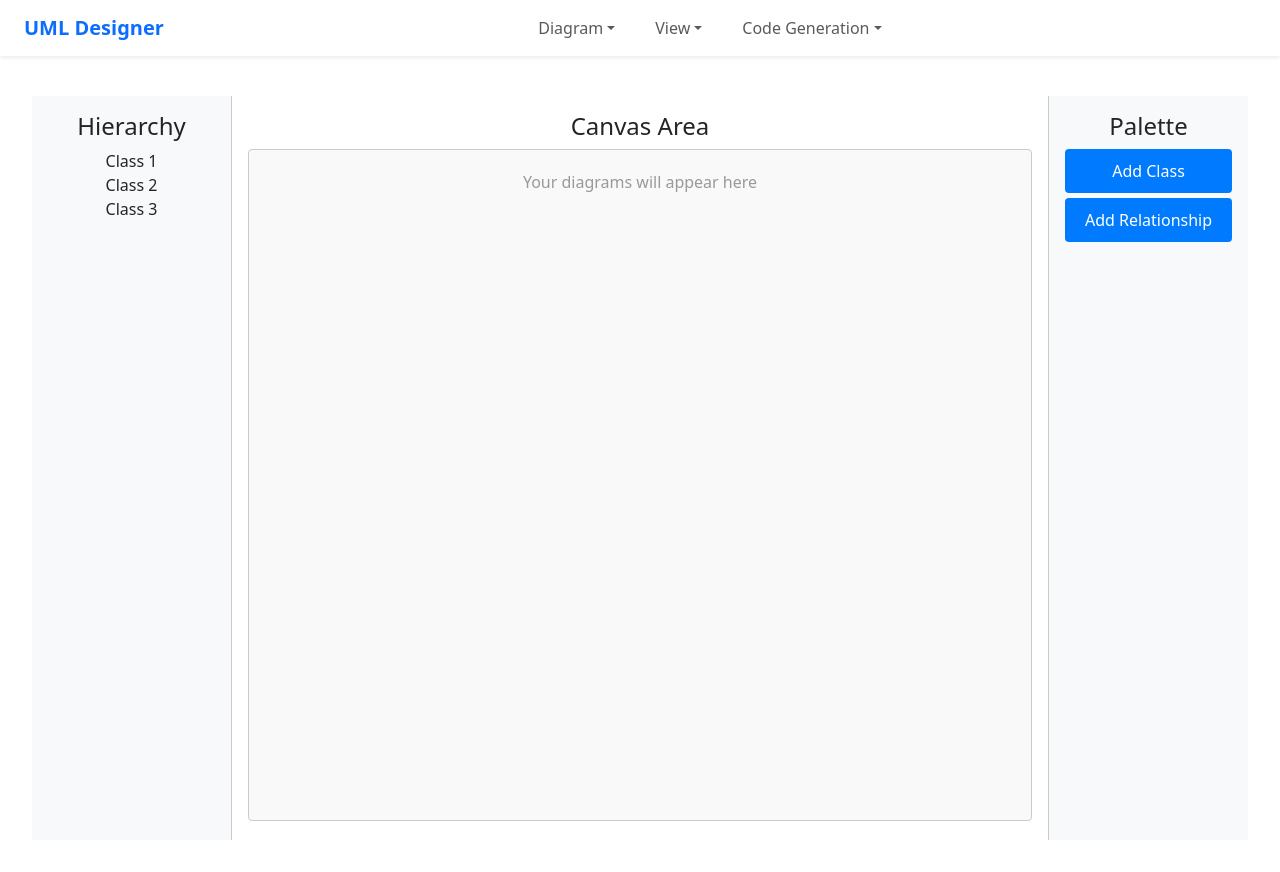
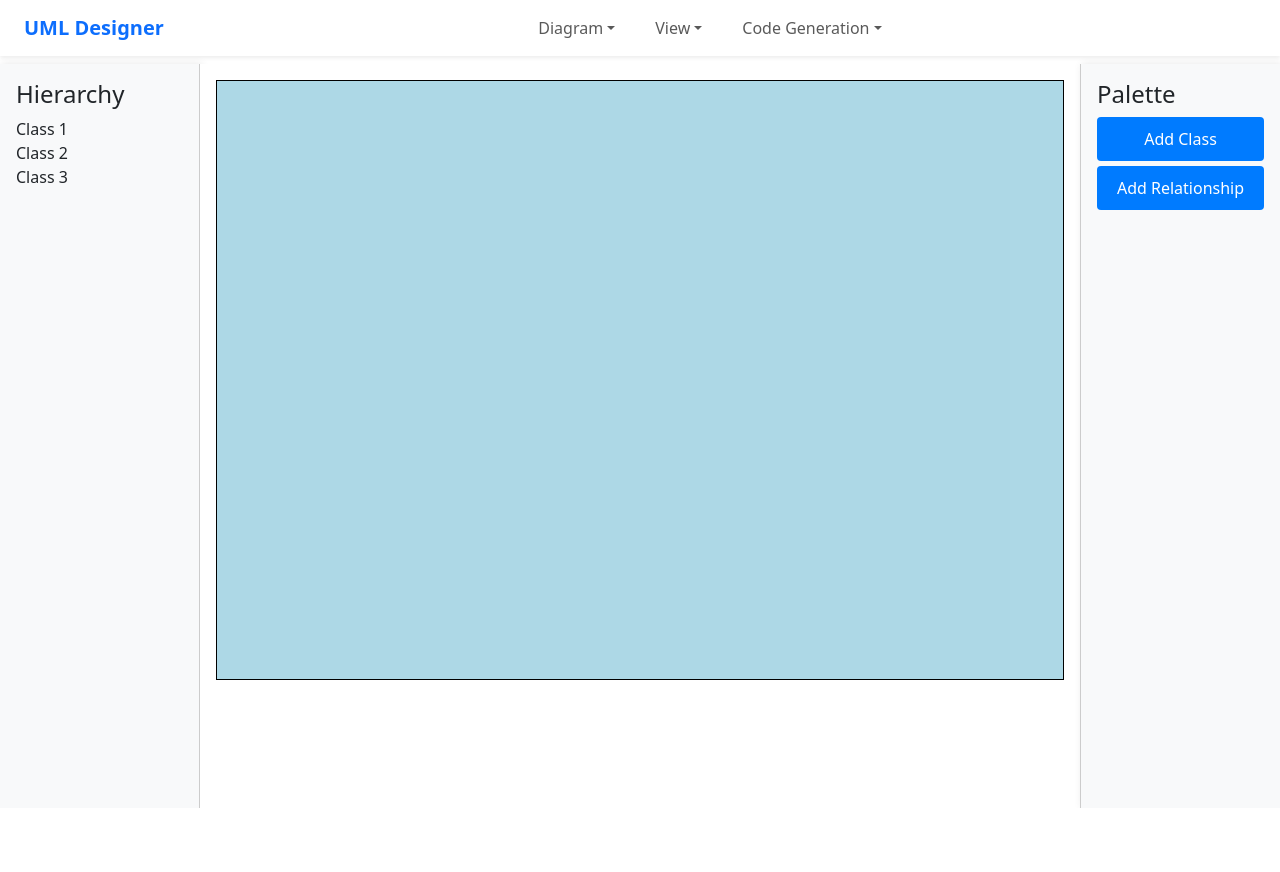
Before and after one commit to aminegumi/uml, a React (Vite) app in the folder uml/: page / in a window 1280 px wide. After the commit the page ends 808 px from the top, so only its background shows below. Built offline with nearby package versions, Linux system fonts and the light colour scheme.

Commit message:
frontend v2

```diff
--- a/uml/src/App.css
+++ b/uml/src/App.css
@@ -1,55 +1,37 @@
-#root {
-  max-width: 1280px;
-  margin: 0 auto;
-  padding: 2rem;
-  text-align: center;
+/* App.css */
+
+/* Overall layout */
+.layout {
+  display: flex;
+  justify-content: space-between;
+  height: calc(100vh - 40px); /* Full height minus padding */
 }
 
-.logo {
-  height: 6em;
-  padding: 1.5em;
-  will-change: filter;
-  transition: filter 300ms;
-}
-.logo:hover {
-  filter: drop-shadow(0 0 2em #646cffaa);
-}
-.logo.react:hover {
-  filter: drop-shadow(0 0 2em #61dafbaa);
+/* Sidebar styling */
+.left-sidebar,
+.right-sidebar {
+  width: 250px;
+  background-color: #f8f9fa;
+  padding: 16px;
+  box-shadow: 2px 0px 8px rgba(0, 0, 0, 0.1);
 }
 
-@keyframes logo-spin {
-  from {
-    transform: rotate(0deg);
-  }
-  to {
-    transform: rotate(360deg);
-  }
-}
-
-@media (prefers-reduced-motion: no-preference) {
-  a:nth-of-type(2) .logo {
-    animation: logo-spin infinite 20s linear;
-  }
-}
-
-.card {
-  padding: 2em;
-}
-
-.read-the-docs {
-  color: #888;
+/* Main body with GoJS diagram */
+.body {
+  flex-grow: 1;
+  background-color: #ffffff;
+  padding: 16px;
+  overflow: auto;
 }
 
 .diagram-component {
-  width: 400px;
-  height: 400px;
+  width: 100%;
+  height: 600px;
   border: solid 1px black;
-  background-color: aqua;
+  background-color: lightblue;
 }
 
-/*///////////////////////////PROGRESBAR///////////////////////////*/
-/* Background overlay to center the progress bar */
+/* Progress bar overlay */
 .progress-overlay {
   position: fixed;
   top: 0;
@@ -57,14 +39,12 @@
   width: 100vw;
   height: 100vh;
   background-color: rgba(0, 0, 0, 0.6);
-  /* semi-transparent dark background */
   display: flex;
   align-items: center;
   justify-content: center;
   z-index: 9999;
 }
 
-/* Container for progress bar */
 .progress-container {
   width: 80%;
   max-width: 400px;
@@ -75,49 +55,29 @@
   text-align: center;
 }
 
-/* Brand text style */
 .brand-text {
   font-size: 24px;
   font-weight: bold;
   color: #007bff;
-  /* Primary color */
   margin-bottom: 10px;
 }
 
-/* Loading text style */
 .loading-text {
   font-size: 16px;
   color: #333;
   margin-bottom: 15px;
 }
-/*///////////////////////////Fin PROGRESBAR///////////////////////////*/
-body {
-  margin: 0;
-  font-family: -apple-system, BlinkMacSystemFont, 'Segoe UI', Roboto, 'Helvetica Neue', Arial, sans-serif;
+
+.progress-bar {
+  width: 100%;
+  background-color: #ddd;
+  height: 8px;
+  border-radius: 4px;
+  overflow: hidden;
 }
 
-.progress-overlay {
-  position: fixed;
-  top: 0;
-  left: 0;
-  right: 0;
-  bottom: 0;
-  display: flex;
-  justify-content: center;
-  align-items: center;
-  background-color: rgba(255, 255, 255, 0.8);
-  z-index: 1000;
+.progress {
+  height: 100%;
+  background-color: #007bff;
+  transition: width 0.5s ease-in-out;
 }
-
-.left-sidebar,
-.right-sidebar {
-  background-color: #f8f9fa;
-  padding: 16px;
-}
-
-.body {
-  flex-grow: 1;
-  background-color: #ffffff;
-  padding: 16px;
-  overflow: auto;
-}
--- a/uml/src/Components/body.tsx
+++ b/uml/src/Components/body.tsx
@@ -1,32 +1,82 @@
-import React from "react";
+import React, { useEffect } from "react";
+import * as go from "gojs"; // Import GoJS
 
-const Body = () => {
+const Body: React.FC = () => {
+  useEffect(() => {
+    // Initialize GoJS diagram after component mounts
+    const init = () => {
+      const myDiagram = new go.Diagram("myDiagramDiv", {
+        "undoManager.isEnabled": true,
+        layout: new go.TreeLayout({
+          angle: 90,
+          path: go.TreePath.Source,
+          setsPortSpot: false,
+          setsChildPortSpot: false,
+          arrangement: go.TreeArrangement.Horizontal,
+        }),
+      });
+
+      // Code to define the nodeTemplate, linkTemplate, etc.
+
+      // Define example data
+      const nodedata = [
+        {
+          key: 1,
+          name: "BankAccount",
+          properties: [
+            { name: "owner", type: "String", visibility: "public" },
+            {
+              name: "balance",
+              type: "Currency",
+              visibility: "public",
+              default: "0",
+            },
+          ],
+          methods: [
+            {
+              name: "deposit",
+              parameters: [{ name: "amount", type: "Currency" }],
+              visibility: "public",
+            },
+            {
+              name: "withdraw",
+              parameters: [{ name: "amount", type: "Currency" }],
+              visibility: "public",
+            },
+          ],
+        },
+        // Add other nodes here
+      ];
+
+      const linkdata = [
+        { from: 12, to: 11 },
+        { from: 13, to: 11 },
+        { from: 14, to: 13, relationship: "Association" },
+      ];
+
+      myDiagram.model = new go.GraphLinksModel({
+        copiesArrays: true,
+        copiesArrayObjects: true,
+        linkCategoryProperty: "relationship",
+        nodeDataArray: nodedata,
+        linkDataArray: linkdata,
+      });
+    };
+
+    window.addEventListener("DOMContentLoaded", init);
+
+    return () => {
+      window.removeEventListener("DOMContentLoaded", init);
+    };
+  }, []); // Empty dependency array to run only once when the component mounts
+
   return (
-    <div
-      className="body"
-      style={{
-        flexGrow: 1,
-        backgroundColor: "#ffffff",
-        padding: "16px",
-        overflow: "auto",
-      }}
-    >
-      <h4>Canvas Area</h4>
-      {/* Add your diagram area here */}
+    <div className="body">
       <div
-        style={{
-          width: "100%",
-          height: "calc(100% - 40px)", // Adjust height if needed
-          border: "1px solid #ccc",
-          borderRadius: "4px",
-          backgroundColor: "#f9f9f9",
-          position: "relative",
-        }}
-      >
-        <p style={{ textAlign: "center", paddingTop: "20px", color: "#999" }}>
-          Your diagrams will appear here
-        </p>
-      </div>
+        id="myDiagramDiv"
+        className="diagram-component"
+        style={{ width: "100%", height: "600px" }}
+      ></div>
     </div>
   );
 };
```
Also changed, not shown: uml/src/Components/progressBar.tsx (+0 -37 lines).
